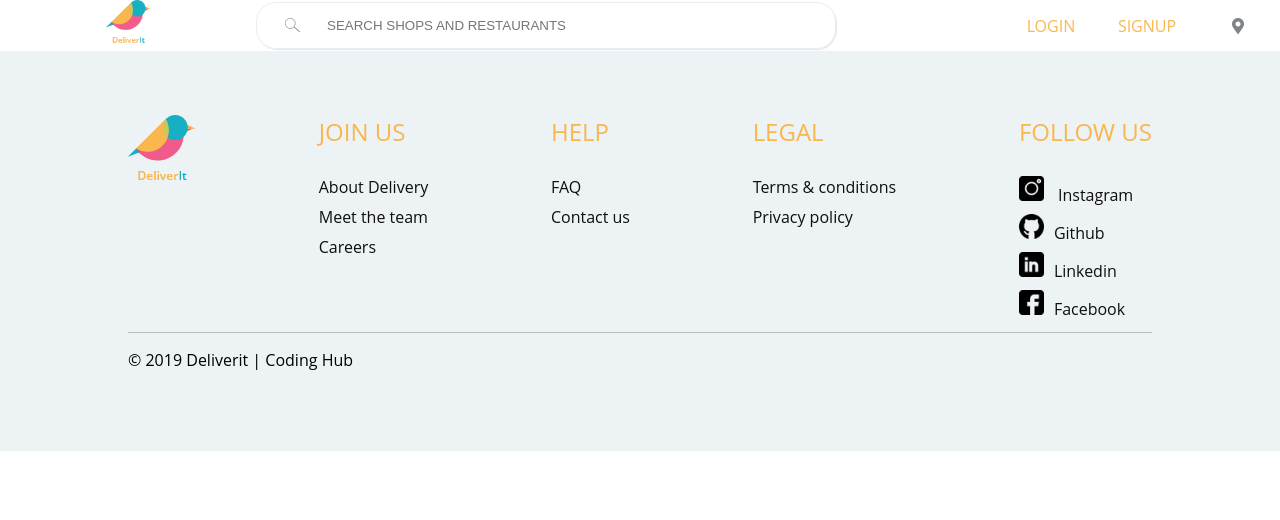
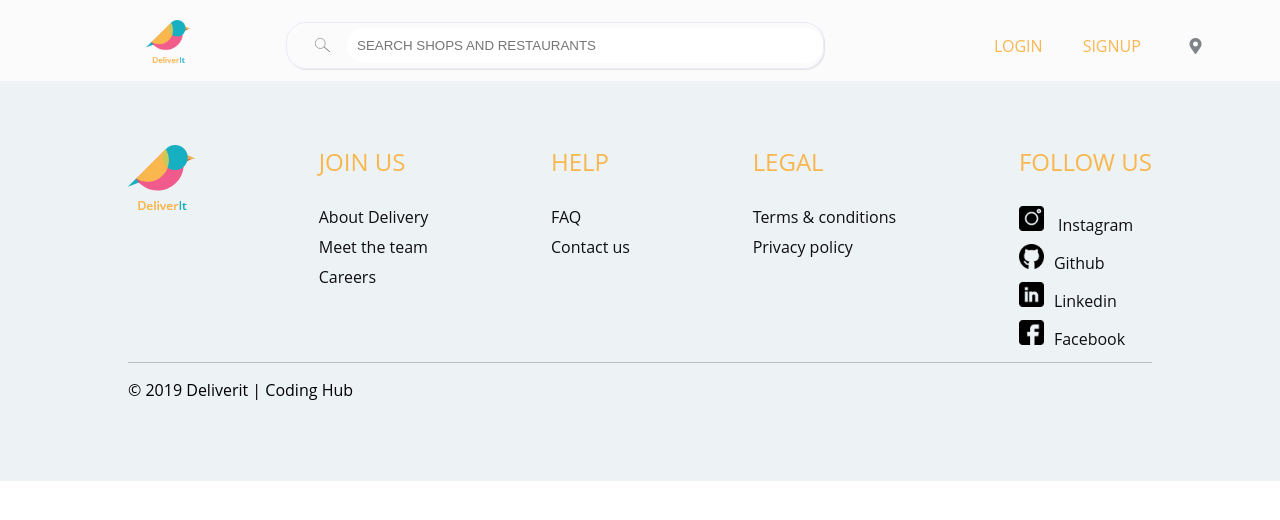
Before and after one commit to coding-hub-org/deliverit, a React (Create React App) app in the folder deliverit-frontend/: page / in a window 1280 px wide. Shown: the top 520 px of the page. Built offline with nearby package versions, Linux system fonts and the light colour scheme.

Commit message:
changed header location

```diff
--- a/deliverit-frontend/src/components/Header/Header.css
+++ b/deliverit-frontend/src/components/Header/Header.css
@@ -0,0 +1,5 @@
+.header-section{
+    padding: 20px 50px 10px 50px;
+    background: #FBFBFC;
+    box-shadow: 2px 2px 2px rgb(0,0,0, 0.08);
+}
--- a/deliverit-frontend/src/sections/Header/Header.css
+++ /dev/null
@@ -1,5 +0,0 @@
-.header-section{
-    padding: 20px 50px 10px 50px;
-    background: #FBFBFC;
-    box-shadow: 2px 2px 2px rgb(0,0,0, 0.08);
-}
```
